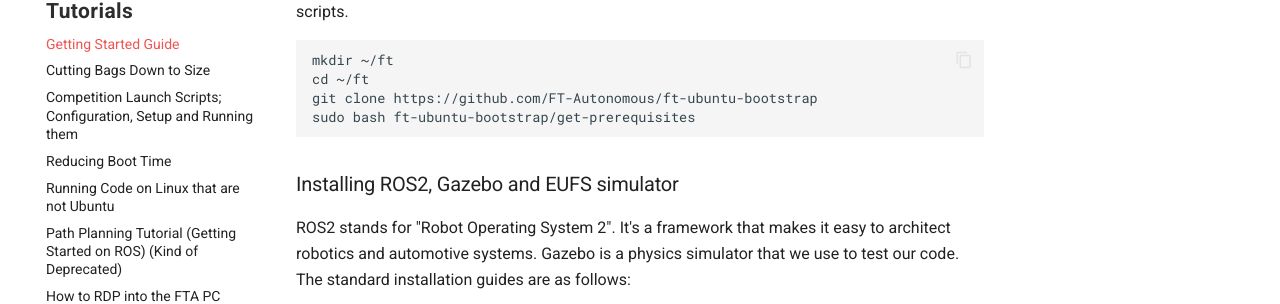
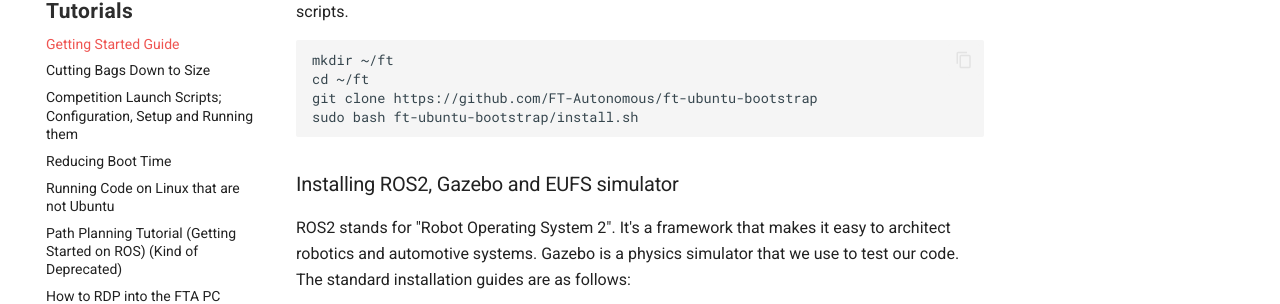
Before and after one commit to FT-Autonomous/ft_docs_2.0, an MkDocs documentation site: the page built from docs/tutorials/Getting_started.md, in a window 1280 px wide and 900 px high. Shown: the part 454-758 px from the top of the window. Built offline with MkDocs 1.6.1 and Material for MkDocs 9.7.7, drawn with Linux system fonts in a browser that asks for light colours.

Commit message:
Update installation command in Getting_started.md

````diff
--- a/docs/tutorials/Getting_started.md
+++ b/docs/tutorials/Getting_started.md
@@ -13,7 +13,7 @@ Most of our setup scripts are stored in git. Start off by cloning the repository
 mkdir ~/ft
 cd ~/ft
 git clone https://github.com/FT-Autonomous/ft-ubuntu-bootstrap
-sudo bash ft-ubuntu-bootstrap/get-prerequisites
+sudo bash ft-ubuntu-bootstrap/install.sh
 ```
 
 ### Installing ROS2, Gazebo and EUFS simulator
````
